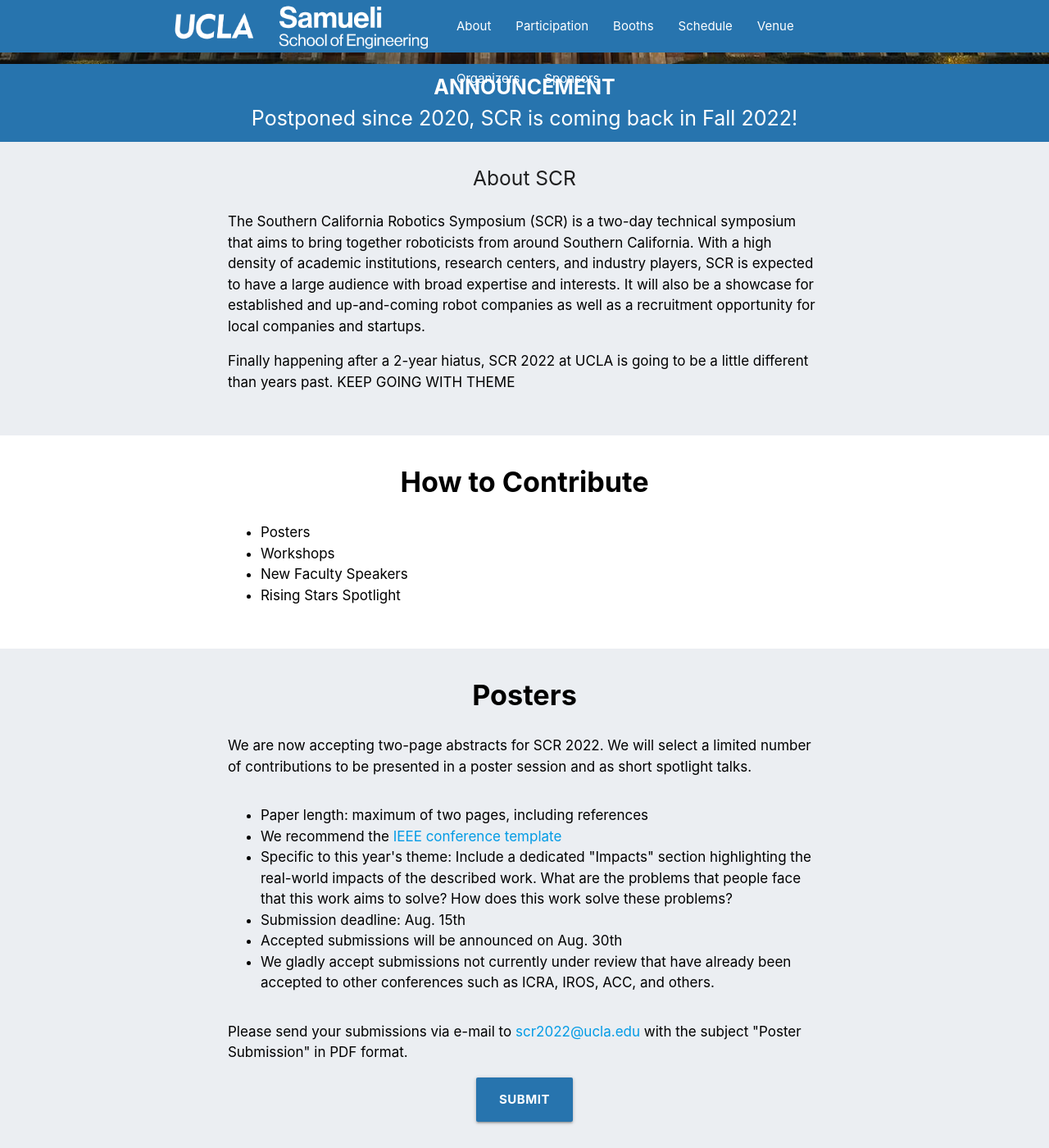
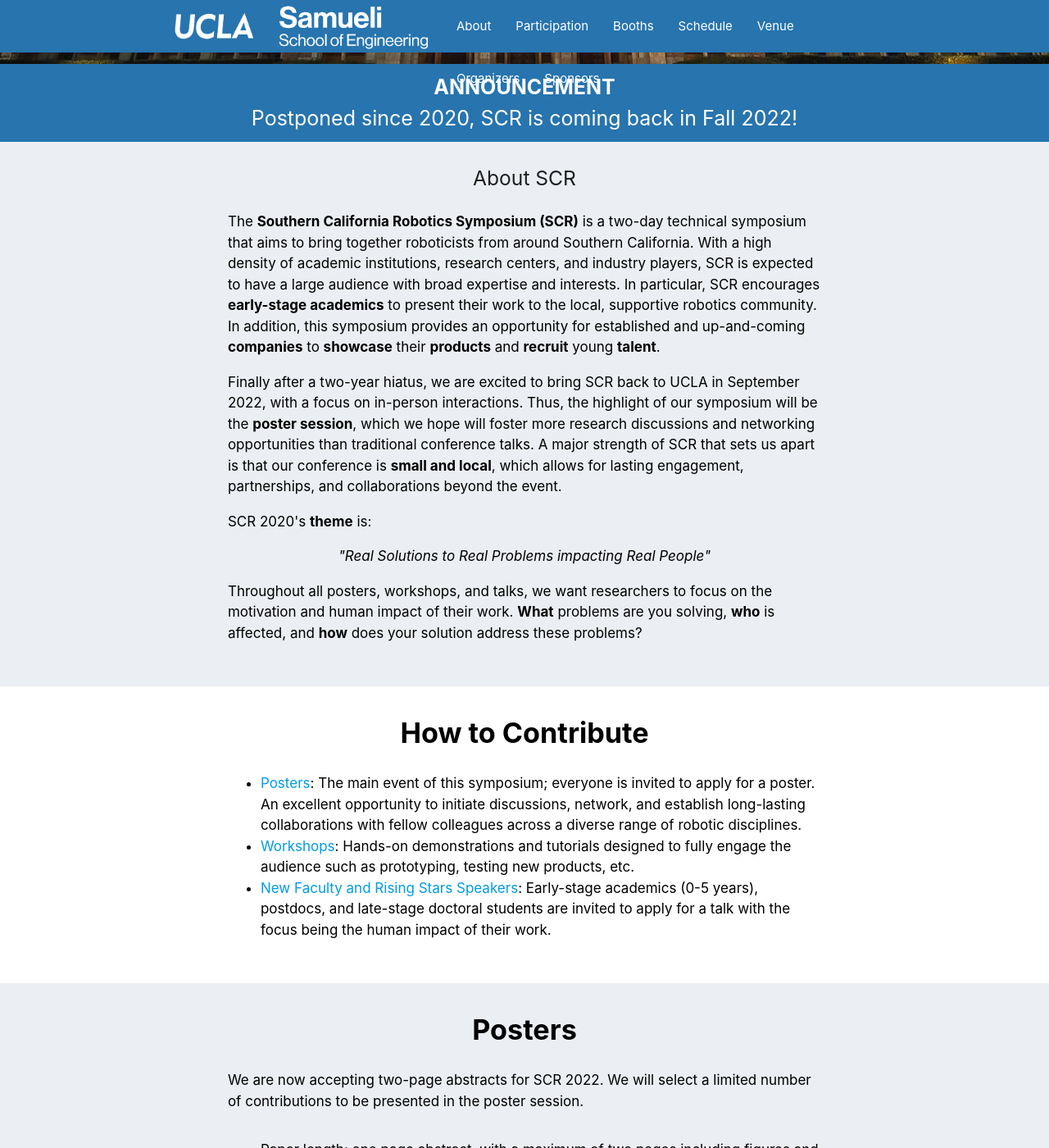
Before and after one commit to scr2020/scr2020.github.io, a Jekyll site: the page built from index.html, in a window 1280 px wide and 1400 px high, scrolled down 486 px. Shown: the whole window at 82% size. Built offline with Jekyll 4.4.1, drawn with Linux system fonts in a browser that asks for light colours; some of the changed text lies outside the part shown.

```diff
--- a/_includes/about.html
+++ b/_includes/about.html
@@ -4,8 +4,11 @@
           <h5 class="center-align">About SCR</h5>
           <div class="row">
             <div class="col s12 m10 offset-m1 l10 offset-l1 section-gray-body">
-              <p>The Southern California Robotics Symposium (SCR) is a two-day technical symposium that aims to bring together roboticists from around Southern California. With a high density of academic institutions, research centers, and industry players, SCR is expected to have a large audience with broad expertise and interests. It will also be a showcase for established and up-and-coming robot companies as well as a recruitment opportunity for local companies and startups.</p>
-              <p>Finally happening after a 2-year hiatus, {{site.conference_title_short}} {{site.year}} at UCLA is going to be a little different than years past. KEEP GOING WITH THEME</p>
+                <p>The <b>Southern California Robotics Symposium (SCR)</b> is a two-day technical symposium that aims to bring together roboticists from around Southern California. With a high density of academic institutions, research centers, and industry players, SCR is expected to have a large audience with broad expertise and interests. In particular, SCR encourages <b>early-stage academics</b> to present their work to the local, supportive robotics community. In addition, this symposium provides an opportunity for established and up-and-coming <b>companies</b> to <b>showcase</b> their <b>products</b> and <b>recruit</b> young <b>talent</b>.</p>
+                <p>Finally after a two-year hiatus, we are excited to bring SCR back to UCLA in September 2022, with a focus on in-person interactions. Thus, the highlight of our symposium will be the <b>poster session</b>, which we hope will foster more research discussions and networking opportunities than traditional conference talks. A major strength of SCR that sets us apart is that our conference is <b>small and local</b>, which allows for lasting engagement, partnerships, and collaborations beyond the event.</p>
+                <p>SCR 2020's <b>theme</b> is:</p>
+                <p class="center-align"><i>"Real Solutions to Real Problems impacting Real People"</i></p>
+                <p>Throughout all posters, workshops, and talks, we want researchers to focus on the motivation and human impact of their work. <b>What</b> problems are you solving, <b>who</b> is affected, and <b>how</b> does your solution address these problems?</p>
             </div>
           </div>
         </div>
--- a/_includes/howtocontribute.html
+++ b/_includes/howtocontribute.html
@@ -6,10 +6,9 @@
           <div class="row">
             <div class="col s12 m10 offset-m1 l10 offset-l1 section-white-body">
               <ul class="browser-default">
-                <li>Posters</li>
-                <li>Workshops</li>
-                <li>New Faculty Speakers</li>
-                <li>Rising Stars Spotlight</li>
+                  <li><a href="#posters">Posters</a>: The main event of this symposium; everyone is invited to apply for a poster. An excellent opportunity to initiate discussions, network, and establish long-lasting collaborations with fellow colleagues across a diverse range of robotic disciplines.</li>
+                  <li><a href="#workshops">Workshops</a>: Hands-on demonstrations and tutorials designed to fully engage the audience such as prototyping, testing new products, etc.</li>
+                  <li><a href="#speakers">New Faculty and Rising Stars Speakers</a>: Early-stage academics (0-5 years), postdocs, and late-stage doctoral students are invited to apply for a talk with the focus being the human impact of their work.</li>
               </ul>
             </div>
           </div>
--- a/_includes/posters.html
+++ b/_includes/posters.html
@@ -6,17 +6,19 @@
           <div class="row">
             <div class="col s12 m10 offset-m1 l10 offset-l1 section-gray-body">
               <p class="left">
-                We are now accepting two-page abstracts for {{site.conference_title_short}} {{site.year}}. We will select a limited number of contributions to be presented in a poster session and as short spotlight talks.
+                We are now accepting two-page abstracts for {{site.conference_title_short}} {{site.year}}. We will select a limited number of contributions to be presented in the poster session.
               </p>
             </div>
             <div class="col s12 m10 offset-m1 l10 offset-l1 section-gray-body">
               <ul class="browser-default">
-                <li>Paper length: maximum of two pages, including references</li>
-                <li>We recommend the <a href="https://www.ieee.org/conferences/publishing/templates.html">IEEE conference template</a></li>
-                <li>Specific to this year's theme: Include a dedicated "Impacts" section highlighting the real-world impacts of the described work. What are the problems that people face that this work aims to solve? How does this work solve these problems?</li>
-                <li>Submission deadline: Aug. 15th</li>
-                <li>Accepted submissions will be announced on Aug. 30th</li>
-                <li>We gladly accept submissions not currently under review that have already been accepted to other conferences such as ICRA, IROS, ACC, and others.</li>
+                <li>Paper length: one page abstract, with a maximum of two pages including figures and references.</li>
+                <ul class="browser-default">
+                    <li style="margin-left:2em">We recommend the <a href="https://www.ieee.org/conferences/publishing/templates.html">IEEE conference template</a></li>
+                    <li style="margin-left:2em">The focus of the abstract should be the human impacts of the work. What are the problems that people face that this work aims to solve? Who is affected by these problems? How does this work solve these problems?</li>
+                </ul>
+                <li>Submission deadline: Aug. 15th, 2022, Midnight PDT</li>
+                <li>Accepted submissions will be announced on Aug. 30th, 2022, Midnight PDT</li>
+                <li>NOTE: We will gladly accept submissions based on work that has already been accepted to other conferences, as long as they are not currently under review.</li>
               </ul>
             <p class="left">
                 Please send your submissions via e-mail to <a href="mailto:{{site.organizer-email}}">{{site.organizer-email}}</a> with the subject "Poster Submission" in PDF format.
--- a/_includes/speakers_early.html
+++ b/_includes/speakers_early.html
@@ -6,8 +6,7 @@
           <div class="row">
             <div class="col s12 m10 offset-m1 l10 offset-l1 section-gray-body">
               <p class="left">
-              <b>New Faculty Spotlights:</b>
-              Are you a new faculty member in the SoCal area or a SoCal graduate who is now a faculty member elsewhere? {{site.conference_title_short}} {{site.year}} would like to highlight you as you enter the next phase of your academic career. We are now accepting applications for these 15 minute (12 min + questions) talks.
+              Two speaker sessions are held for <b>New Faculty Spotlights</b> and <b>Rising Stars</b>. These sessions are meant to highlight early-stage career academics and our rising stars in robotics as you enter the faculty job market, respectively. Eligibility and submission guidelines are as follows:
               </p>
             </div>
           </div>
@@ -15,18 +14,31 @@
           <div class="row">
             <div class="col s12 m10 offset-m1 l10 offset-l1 section-gray-body">
               <p class="left">
-              <b>Rising Stars:</b>
-              Calling all postdocs and late-stage doctoral students! Apply for a talk at {{site.conference_title_short}} {{site.year}} so we can highlight our rising stars in robotics as you enter the faculty job market. We are now accepting applications for these 15 minute (12 min + questions) talks.
+              <b>New Faculty Eligibility:</b>
+              <ul class="browser-default">
+                <li>Faculty members in the Southern California area within 0-5 years of their appointment.</li>
+                <li>Southern California graduates who are faculty members elsewhere within 0-5 years of their appointment.</li>
+              </ul>
+
+              <b>Rising Stars Eligibility:</b>
+              <ul class="browser-default">
+                <li>Late-stage doctoral students and postdoctoral researchers in the Southern California area.</li>
+              </ul>
+
+              <b>Submission Guidelines:</b>
+              <ul class="browser-default">
+                <li>Prepare an abstract for your talk that does not exceed one page of text and does not exceed two pages total</li>
+                <li>Specifically highlight the real-world impacts of your work. Most of the talk should focus on the motivation behind your work and its impacts rather than technical details. What problem does your work aim to solve? Who is affected by these problems? How does your work form a solution?</li>
+                <li>Submissions are required to be in PDF format with a suitably sized font</li>
+                <li>Submission deadline: Aug. 15th 2022, Midnight PDT</li>
+                <li>Accepted submissions will be announced on Aug. 30th 2022, Midnight PDT</li>
+              </ul>
               </p>
             </div>
+          </div>
 
+          <div class="row">
             <div class="col s12 m10 offset-m1 l10 offset-l1 section-gray-body">
-              <ul class="browser-default">
-                <li>ADD MORE SUBMISSION GUIDELINES</li>
-                <li>Specific to this year's theme: Include a dedicated "Impacts" section highlighting the real-world impacts of your work. What are the problems that people face that your work aims to solve? How does your work solve these problems?</li>
-                <li>Submission deadline: Aug. 15th</li>
-                <li>Accepted submissions will be announced on Aug. 30th</li>
-              </ul>
               <p class="left">
                 Please send your applications via e-mail to <a href="mailto:{{site.organizer-email}}">{{site.organizer-email}}</a> with the subject "New Faculty" or "Rising Stars" in PDF format.
               </p>
--- a/_includes/workshops.html
+++ b/_includes/workshops.html
@@ -6,19 +6,20 @@
           <div class="row">
             <div class="col s12 m10 offset-m1 l10 offset-l1 section-white-body">
               <p class="left">
-                We are now accepting workshop/tutorial proposals for {{site.conference_title_short}} {{site.year}}. We will select a limited number of workshops to be presented. All submissions should include:
+                We are now accepting workshop/tutorial proposals for {{site.conference_title_short}} {{site.year}}. We will select a limited number of tutorial-style workshops to be conducted. If you are interested in holding a workshop at {{site.conference_title_short}} {{site.year}}, please submit the following:
               </p>
             </div>
             <div class="col s12 m10 offset-m1 l10 offset-l1 section-white-body">
               <ul class="browser-default">
-                <li>Expected Duration</li>
-                <li>Title</li>
-                <li>Organizers</li>
-                <li>Abstract</li>
-                <li>Description (proposed content, format, schedule, required equipment, etc.)
-                <li>Specific to this year's theme: Include a dedicated "Impacts" section highlighting the real-world impacts and relevance of the proposed workshop. How can the information and skills learned during this workshop be used to solve real-world problems?</li>
-                <li>Submission deadline: July 31th, {{site.year}}</li>
-                <li>Accepted submissions will be announced on Aug. 15th</li>
+                <li>An abstract (one page of text max, two pages total) describing the activities of the proposed workshop.
+                <ul class="browser-default">
+                    <li style="margin-left:2em">Specifically highlight the interactive elements and the takeaways that participants can only learn through the hands-on experience of the workshop.</li>
+                    <li style-"margin-left:2em">Include a dedicated "Impacts" section addressing the real-world impacts and relevance of the workshop. How can the information and skills learned during this workshop be used to solve real-world problems?</li>
+                </ul>
+                </li>
+                <li>A document describing required equipment and logistics</li>
+                <li>Submission deadline: July 31th, 2022, Midnight PDT</li>
+                <li>Accepted submissions will be announced on Aug. 15th, 2022, Midnight PDT</li>
               </ul>
             <p class="left">
                 Please send your submissions via e-mail to <a href="mailto:{{site.organizer-email}}">{{site.organizer-email}}</a> with the subject "Workshop Proposal" in PDF format.
```
Also changed, not shown: _organizers/7-hao_zhuonan.md (added, +6 -0 lines), img/organizers/hao_zhuonan.JPG (added).
